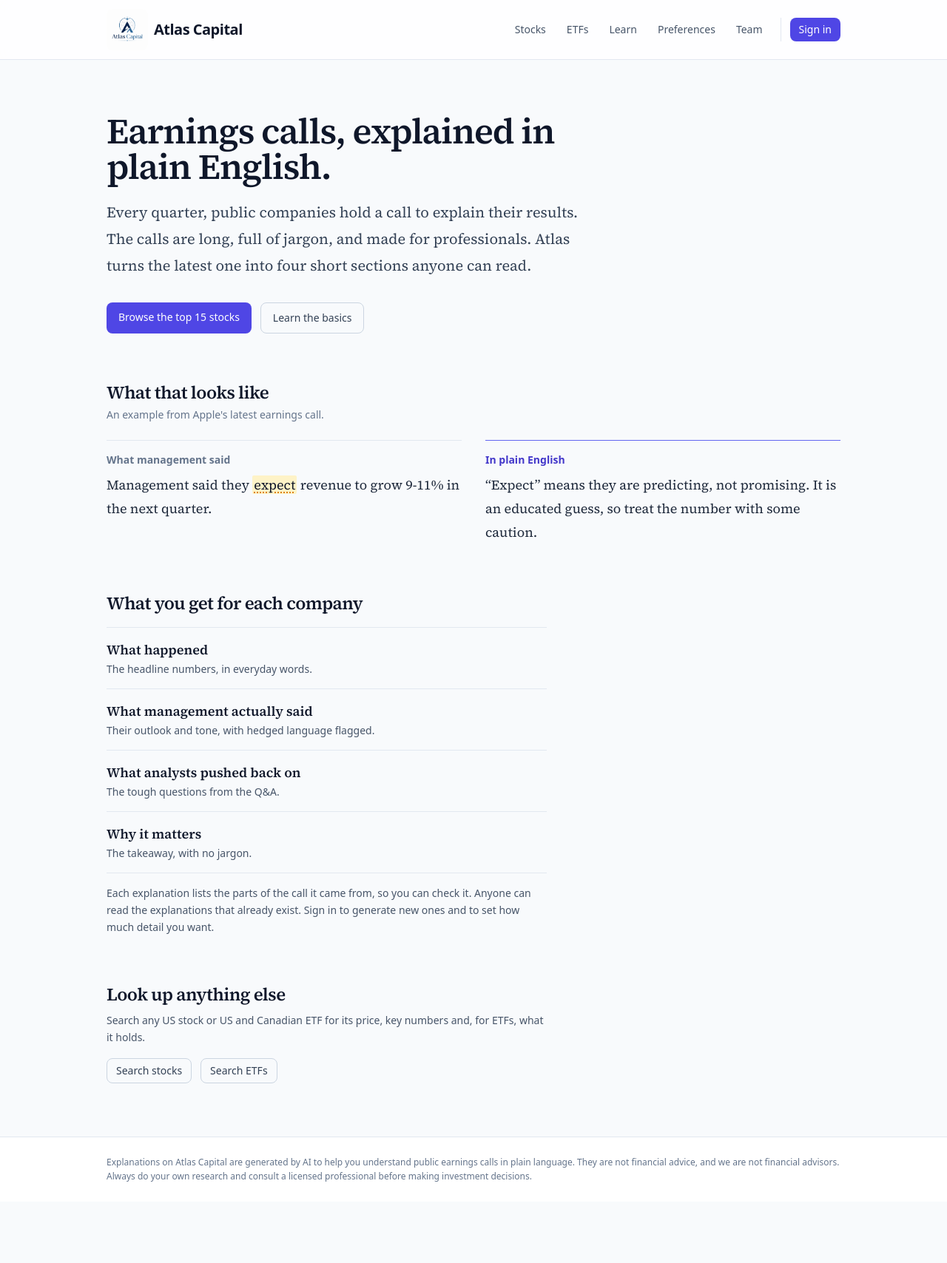
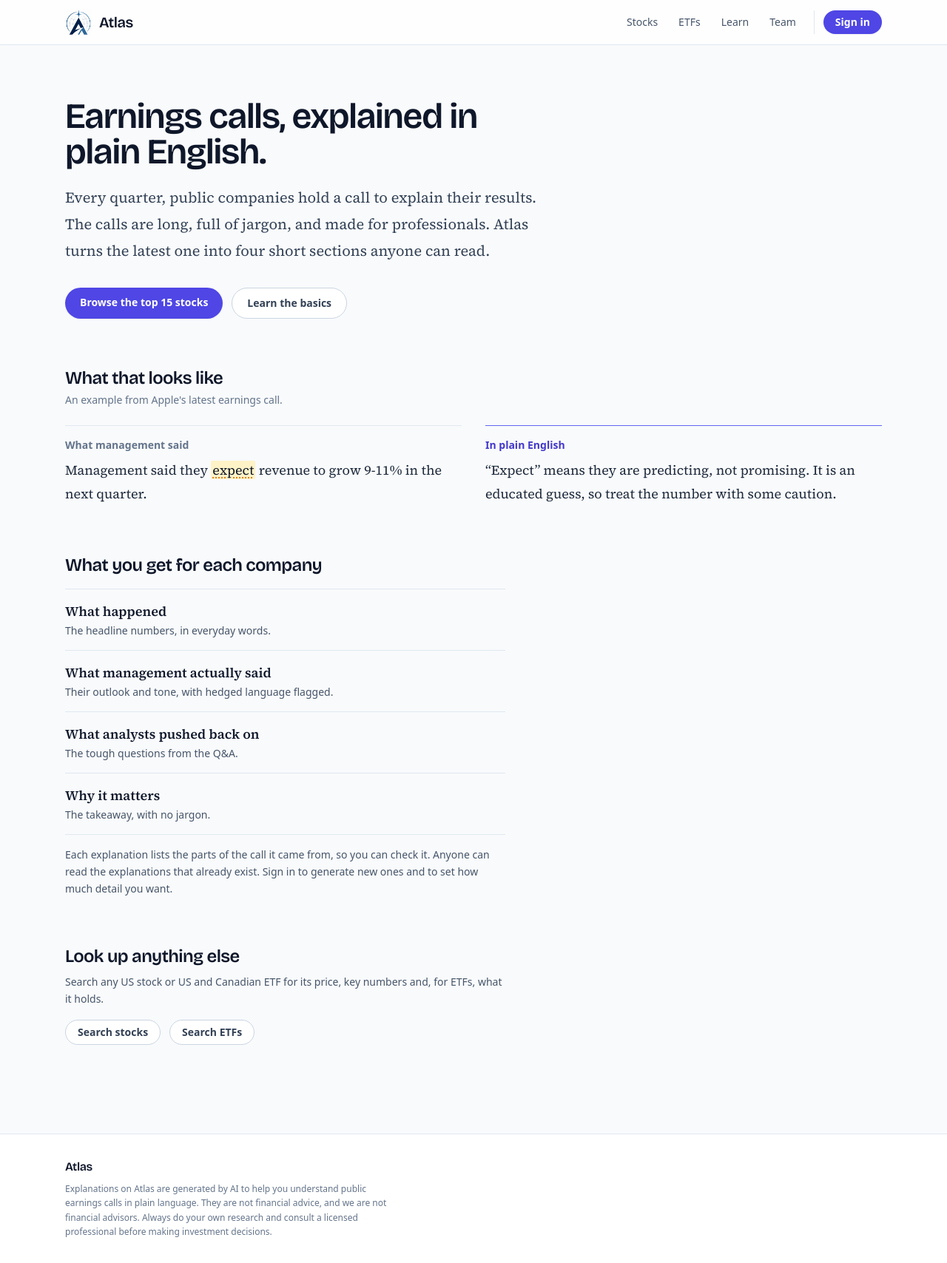
Before and after one commit to luongvincent/atlas, a Next.js app in the folder frontend/: page / in a window 1280 px wide. Shown: the whole page at 74% size. Before the commit the page ends 1625 px from the top, so only its background shows below. Built offline with nearby package versions, Linux system fonts and the light colour scheme; no server answers.

Commit message:
add new type, buttons, header and footer, rename to Atlas

```diff
--- a/frontend/app/globals.css
+++ b/frontend/app/globals.css
@@ -4,6 +4,21 @@
 
 body {
   @apply bg-slate-50 text-slate-900 antialiased;
+}
+
+/* Page and section headings are written as `font-serif` across the app; this
+   swaps them to the display face in one place. Specificity (0,1,1) beats the
+   `.font-serif` utility (0,1,0). h3 and body text stay serif for reading. */
+h1.font-serif,
+h2.font-serif {
+  font-family: var(--font-display), system-ui, sans-serif;
+}
+
+/* The white panel around every list of stocks, ETFs, articles and search results. */
+@layer components {
+  .row-list {
+    @apply divide-y divide-slate-200 rounded-2xl border border-slate-200 bg-white shadow-card;
+  }
 }
 
 /* Smooth in-page jumps (the explain page's "On this page" links), unless the
--- a/frontend/app/layout.tsx
+++ b/frontend/app/layout.tsx
@@ -1,5 +1,5 @@
 import type { Metadata } from "next";
-import { Source_Serif_4 } from "next/font/google";
+import { Bricolage_Grotesque, Source_Serif_4 } from "next/font/google";
 
 import { AuthProvider } from "@/components/AuthProvider";
 import { Footer } from "@/components/Footer";
@@ -8,19 +8,21 @@ import { Header } from "@/components/Header";
 import "./globals.css";
 
 const serif = Source_Serif_4({ subsets: ["latin"], variable: "--font-serif", display: "swap" });
+// Headlines + wordmark; reading text stays serif.
+const display = Bricolage_Grotesque({ subsets: ["latin"], variable: "--font-display", display: "swap" });
 
 export const metadata: Metadata = {
-  title: "Atlas Capital - Stocks, plainly explained.",
+  title: "Atlas - Stocks, plainly explained.",
   description: "Plain-language AI overviews of stocks and financial data for family and retirement planning.",
 };
 
 export default function RootLayout({ children }: { children: React.ReactNode }) {
   return (
-    <html lang="en" className={serif.variable}>
+    <html lang="en" className={`${serif.variable} ${display.variable}`}>
       <body className="flex min-h-screen flex-col">
         <AuthProvider>
           <Header />
-          <main className="mx-auto w-full max-w-5xl flex-1 px-4 py-8">{children}</main>
+          <main className="mx-auto w-full max-w-6xl flex-1 px-4 py-8 sm:px-6">{children}</main>
           <Footer />
         </AuthProvider>
       </body>
--- a/frontend/components/Button.tsx
+++ b/frontend/components/Button.tsx
@@ -1,22 +1,25 @@
 import type { ButtonHTMLAttributes } from "react";
 
-type Variant = "primary" | "secondary";
+// "light" and "ghost" are for dark panels (the landing hero).
+type Variant = "primary" | "secondary" | "light" | "ghost";
 type Size = "sm" | "md";
 
 const VARIANT_CLASSES: Record<Variant, string> = {
-  primary: "bg-brand-600 text-white hover:bg-brand-700",
-  secondary: "border border-slate-300 text-slate-700 hover:bg-slate-50",
+  primary: "bg-brand-600 text-white shadow-sm hover:bg-brand-700",
+  secondary: "border border-slate-300 bg-white text-slate-700 hover:border-slate-400 hover:bg-slate-50",
+  light: "bg-white text-slate-900 shadow-sm hover:bg-slate-100",
+  ghost: "border border-white/30 text-white hover:bg-white/10",
 };
 
 const SIZE_CLASSES: Record<Size, string> = {
-  sm: "px-3 py-1.5",
-  md: "px-4 py-2.5",
+  sm: "px-4 py-1.5",
+  md: "px-5 py-2.5",
 };
 
 // Exported separately so a <Link> can look like a button without nesting
 // a <button> inside an <a>.
 export function buttonClass(variant: Variant = "primary", size: Size = "sm") {
-  return `inline-block rounded-lg text-center text-sm font-medium transition-colors disabled:cursor-not-allowed disabled:opacity-60 ${VARIANT_CLASSES[variant]} ${SIZE_CLASSES[size]}`;
+  return `inline-block rounded-full text-center text-sm font-semibold transition-colors disabled:cursor-not-allowed disabled:opacity-60 ${VARIANT_CLASSES[variant]} ${SIZE_CLASSES[size]}`;
 }
 
 export function Button({
--- a/frontend/components/Footer.tsx
+++ b/frontend/components/Footer.tsx
@@ -1,12 +1,12 @@
 export function Footer() {
   return (
-    <footer className="border-t border-slate-200 bg-white">
-      <div className="mx-auto max-w-5xl px-4 py-6">
-        <p className="text-xs leading-relaxed text-slate-500">
-          Explanations on Atlas Capital are generated by AI to help you understand public earnings
-          calls in plain language. They are not financial advice, and we are not financial advisors.
-          Always do your own research and consult a licensed professional before making investment
-          decisions.
+    <footer className="mt-12 border-t border-slate-200 bg-white">
+      <div className="mx-auto max-w-6xl px-4 py-8 sm:px-6">
+        <p className="font-display text-base font-semibold tracking-tight text-slate-900">Atlas</p>
+        <p className="mt-2 max-w-[65ch] text-xs leading-relaxed text-slate-500">
+          Explanations on Atlas are generated by AI to help you understand public earnings calls in plain language.
+          They are not financial advice, and we are not financial advisors. Always do your own research and consult a
+          licensed professional before making investment decisions.
         </p>
       </div>
     </footer>
--- a/frontend/components/Header.tsx
+++ b/frontend/components/Header.tsx
@@ -21,14 +21,15 @@ export function Header() {
   const pathname = usePathname();
   const [menuOpen, setMenuOpen] = useState(false);
 
-  const links = NAV_LINKS.map((link) => {
+  // Preferences needs an account, so signed-out visitors don't see it.
+  const links = NAV_LINKS.filter((link) => user || link.href !== "/onboarding").map((link) => {
     const active = pathname === link.href || pathname?.startsWith(`${link.href}/`);
     return (
       <Link
         key={link.href}
         href={link.href}
         onClick={() => setMenuOpen(false)}
-        className={`rounded-md px-3 py-1.5 text-sm font-medium transition-colors ${
+        className={`rounded-full px-3 py-1.5 text-sm font-medium transition-colors ${
           active ? "bg-brand-50 text-brand-700" : "text-slate-600 hover:bg-slate-100 hover:text-slate-900"
         }`}
       >
@@ -39,7 +40,11 @@ export function Header() {
 
   const auth = loading ? null : user ? (
     <>
-      <span className="flex h-7 w-7 items-center justify-center rounded-full bg-brand-100 text-xs font-semibold text-brand-700">
+      <span
+        role="img"
+        aria-label={`Signed in as ${user.email ?? "unknown user"}`}
+        className="flex h-7 w-7 items-center justify-center rounded-full bg-brand-100 text-xs font-semibold text-brand-700"
+      >
         {user.email?.[0]?.toUpperCase() ?? "?"}
       </span>
       <Button variant="secondary" onClick={() => signOut()}>
@@ -54,17 +59,11 @@ export function Header() {
 
   return (
     <header className="sticky top-0 z-20 border-b border-slate-200 bg-white/80 backdrop-blur">
-      <div className="mx-auto flex max-w-5xl items-center justify-between px-4 py-3">
-        <Link href="/" className="flex items-center gap-2">
-          <Image
-            src="/logo.png"
-            alt="Atlas Capital"
-            width={56}
-            height={56}
-            className="h-14 w-14 rounded-lg object-cover"
-            priority
-          />
-          <span className="whitespace-nowrap text-xl font-semibold tracking-tight text-slate-900">Atlas Capital</span>
+      <div className="mx-auto flex max-w-6xl items-center justify-between px-4 py-3 sm:px-6">
+        <Link href="/" className="flex items-center gap-2.5 rounded-lg">
+          {/* Decorative: the wordmark beside it already names the link. */}
+          <Image src="/logo-mark.png" alt="" width={36} height={36} className="h-9 w-9 object-contain mix-blend-multiply" priority />
+          <span className="whitespace-nowrap font-display text-xl font-semibold tracking-tight text-slate-900">Atlas</span>
         </Link>
 
         <nav aria-label="Main" className="hidden items-center gap-1 md:flex">
--- a/frontend/package.json
+++ b/frontend/package.json
@@ -1,7 +1,7 @@
 {
   "name": "atlas-capital-frontend",
   "version": "0.1.0",
-  "description": "Atlas Capital- stocks, plainly explained.",
+  "description": "Atlas - stocks, plainly explained.",
   "private": true,
   "scripts": {
     "dev": "next dev",
--- a/frontend/tailwind.config.ts
+++ b/frontend/tailwind.config.ts
@@ -56,6 +56,8 @@ const config: Config = {
       fontFamily: {
         // Long-form explanation text; set via next/font in app/layout.tsx.
         serif: ["var(--font-serif)", "Georgia", "serif"],
+        // Headlines and the wordmark; applied to h1/h2.font-serif in globals.css.
+        display: ["var(--font-display)", "system-ui", "sans-serif"],
       },
       boxShadow: {
         card: "0 1px 2px 0 rgb(15 23 42 / 0.04), 0 1px 3px 0 rgb(15 23 42 / 0.06)",
```
Also changed, not shown: frontend/public/logo-mark.png (added).
